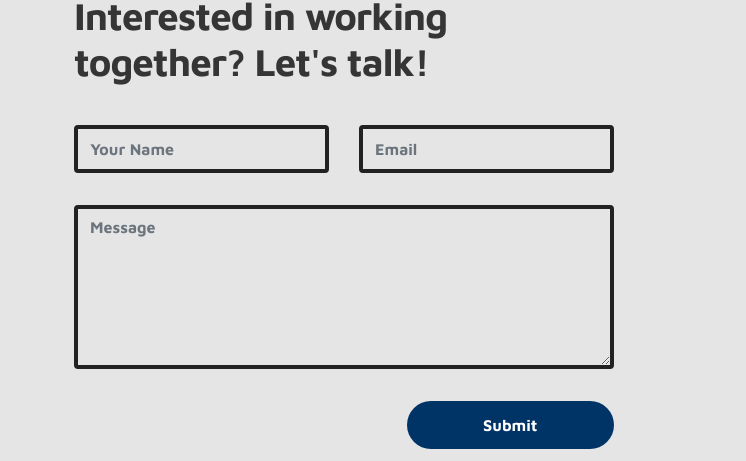
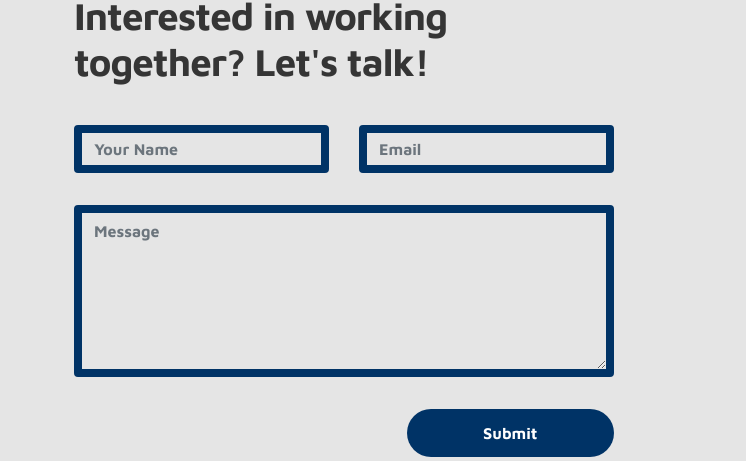
Before and after one commit to roflauren-roflauren/portfolio, a plain HTML site: page index.html in a window 1280 px wide. Shown: the part 2977-3438 px from the top of the page, 534-1280 px from the left. Drawn offline with Linux system fonts and the light colour scheme.

Commit message:
24-03-05: contact form fields outline.

```diff
--- a/css/tooplate-style.css
+++ b/css/tooplate-style.css
@@ -424,7 +424,7 @@ b, strong {
 .contact-form .form-control {
   background: transparent;
   border-radius: 4px;
-  border: 4px solid #222222;
+  border: 8px solid #003366;
   box-shadow: none;
   font-weight: bold;
   margin: 16px 0;
```
